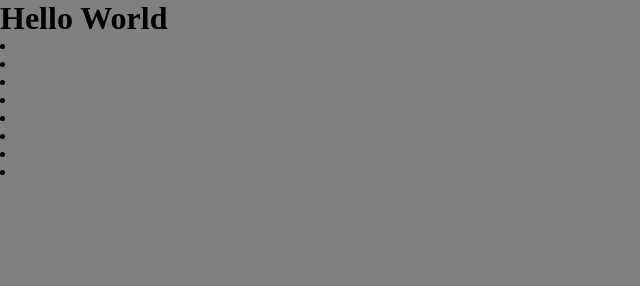
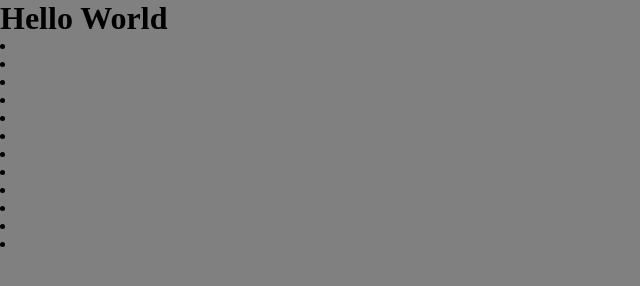
Before and after one commit to stas763/09_10, a plain HTML site: page 09.10.2019/index.html in a window 1280 px wide. Shown: the full height of the page, 0-640 px from the left. Drawn offline with Linux system fonts and the light colour scheme.

Commit message:
change html

```diff
--- a/09.10.2019/index.html
+++ b/09.10.2019/index.html
@@ -19,6 +19,12 @@
       <li></li>
       <li></li>
     </div>
+    <div class="box_3">
+      <li></li>
+      <li></li>
+      <li></li>
+      <li></li>
+    </div>
 
   </body>
 </html>
```
